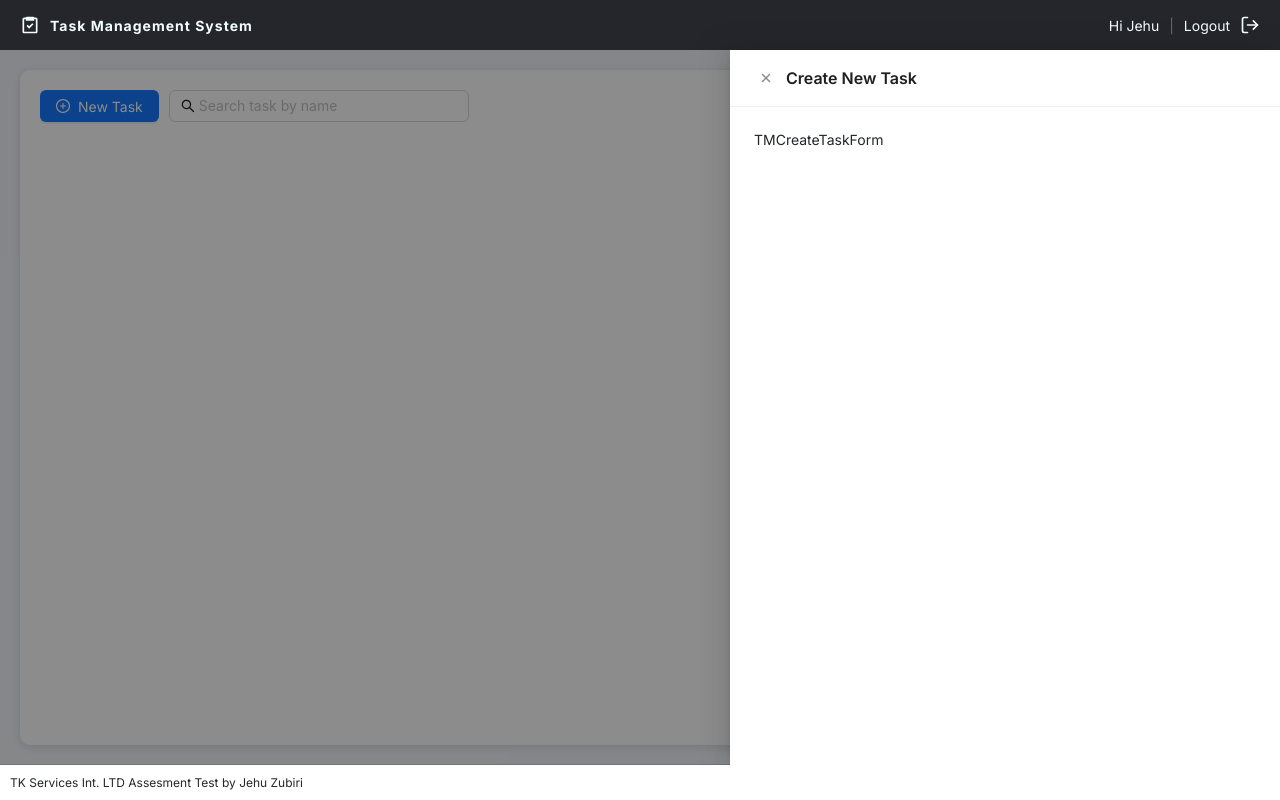
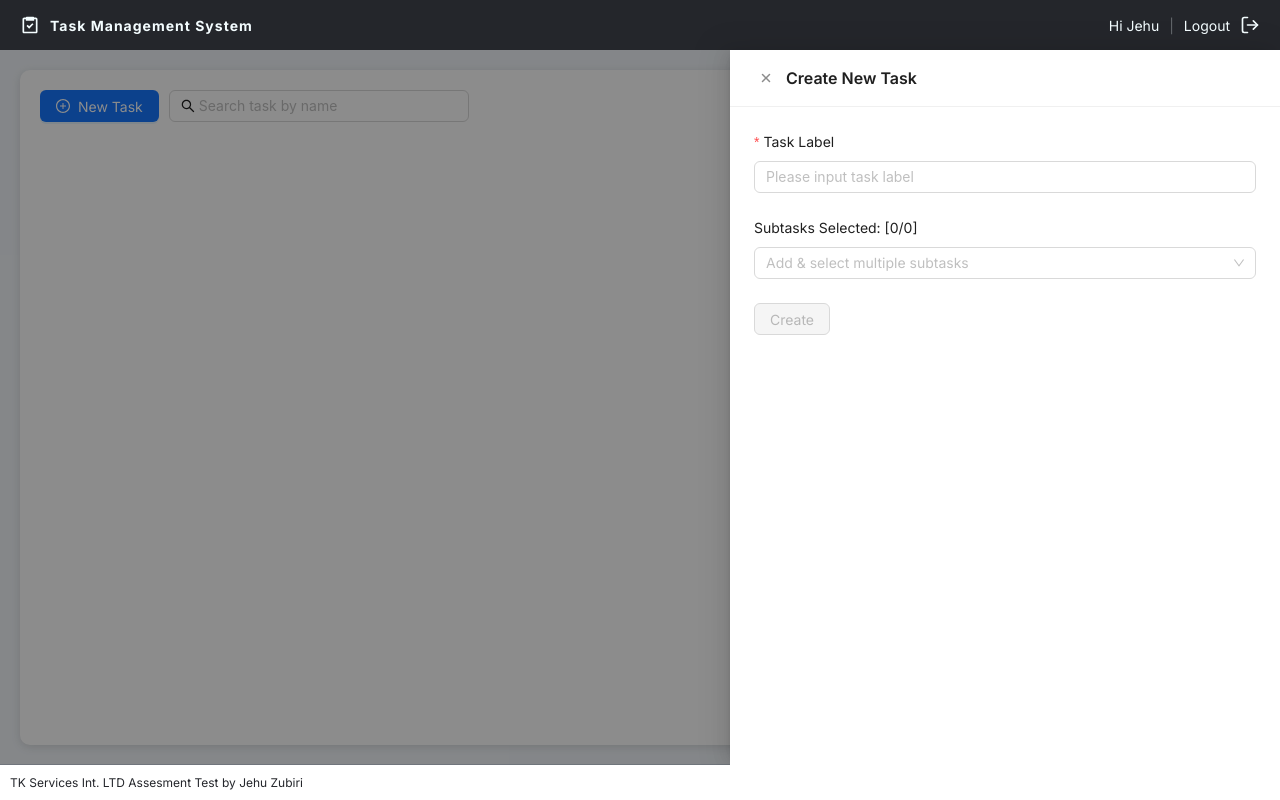
Before and after one commit to jehuzubiri/proj_task-mngt-system, a React (Create React App) app: page /main in a window 1280 px wide. Both pictures are taken after a click on the button "New Task". Built offline with nearby package versions, Linux system fonts and the light colour scheme.

Commit message:
✅ DONE Store Create Task

```diff
--- a/src/components/taskmngt/TaskMngt.tsx
+++ b/src/components/taskmngt/TaskMngt.tsx
@@ -1,11 +1,16 @@
 import React, { useEffect, useState } from "react";
 
 //PLUGINS
-import { useSelector } from "react-redux";
 import { useNavigate } from "react-router-dom";
+import { Button, Form } from "antd";
+
+//REDUX
+import { useSelector, useDispatch } from "react-redux";
+import { addTask } from "../../store/feature/tasksSlice";
 
 //HELPERS
-import { DrawerConfigType } from "@/helpers/Model";
+import { DrawerConfigType, TaskDetails } from "@/helpers/Model";
+import { getDateTimeNow } from "../../helpers/General";
 
 //COMPONENTS
 import TMHeader from "./main/TMHeader";
@@ -15,26 +20,63 @@ import TMCreateTaskForm from "./main/TMCreateTaskForm";
 
 const TaskMngt: React.FC = () => {
   //plugins
+  const dispatch = useDispatch();
   const navigate = useNavigate();
+  const [form] = Form.useForm();
 
   //retux store
   const { isLoggedin } = useSelector((state: any) => state.accountstore);
 
   //states
   const [descending, setDescending] = useState<boolean>(true);
+  const [stName, setStName] = useState<string>("");
+  const [stItems, setStItems] = useState<string[]>([]);
   const [drawerConfig, setDrawerConfig] = useState<DrawerConfigType>({
     isOpen: false,
     fType: "addform",
     title: "Create New Task",
   });
+  const [formData, setFormData] = useState<TaskDetails>({
+    key: "",
+    dateCreated: "",
+    title: "",
+    status: "todo",
+    subtasks: [],
+    imgatt: [],
+  });
 
   //functions
   const drawerOnClose = () => {
+    setStName("");
+    setStItems([]);
+    setFormData({
+      key: "",
+      dateCreated: "",
+      title: "",
+      status: "todo",
+      subtasks: [],
+      imgatt: [],
+    });
+    form.resetFields();
     setDrawerConfig({
       isOpen: false,
       fType: drawerConfig.fType,
       title: drawerConfig.title,
     });
+  };
+
+  const onFinish = () => {
+    const { title, subtasks, imgatt } = formData;
+    const newData: TaskDetails = {
+      key: `maintask~${Date.now()}`,
+      title,
+      dateCreated: getDateTimeNow(),
+      status: "todo",
+      imgatt,
+      subtasks,
+    };
+    dispatch(addTask(newData));
+    drawerOnClose();
   };
 
   //eff
@@ -54,7 +96,31 @@ const TaskMngt: React.FC = () => {
           />
         </div>
         <TMDrawer drawerConfig={drawerConfig} drawerOnClose={drawerOnClose}>
-          <TMCreateTaskForm />
+          {drawerConfig.fType === "addform" ? (
+            <>
+              <TMCreateTaskForm
+                form={form}
+                formData={formData}
+                setFormData={setFormData}
+                onFinish={onFinish}
+                stName={stName}
+                setStName={setStName}
+                stItems={stItems}
+                setStItems={setStItems}
+              />
+              <div className="footeraction">
+                <Button
+                  disabled={!formData.title.length}
+                  type="primary"
+                  onClick={() => form.submit()}
+                >
+                  Create
+                </Button>
+              </div>
+            </>
+          ) : (
+            <p>Deleted Lists</p>
+          )}
         </TMDrawer>
       </div>
     </section>
--- a/src/components/taskmngt/main/TMContentActions.tsx
+++ b/src/components/taskmngt/main/TMContentActions.tsx
@@ -28,6 +28,13 @@ const TMContentActions: React.FC<{
   const { searchInput } = useSelector((state: any) => state.tasksstore);
 
   //functions
+  const handleOpenDrawer = (fType: "addform" | "trashbin", title: string) => {
+    setDrawerConfig({
+      isOpen: true,
+      fType,
+      title,
+    });
+  };
 
   return (
     <div className="tmbc_actions d-flex-row_center-between">
@@ -36,11 +43,7 @@ const TMContentActions: React.FC<{
           icon={<PlusCircleOutlined />}
           type="primary"
           onClick={() => {
-            setDrawerConfig({
-              isOpen: true,
-              fType: "addform",
-              title: "Create New Task",
-            });
+            handleOpenDrawer("addform", "Create New Task");
           }}
         >
           New Task
@@ -64,11 +67,7 @@ const TMContentActions: React.FC<{
           icon={<DeleteOutlined />}
           type="link"
           onClick={() => {
-            setDrawerConfig({
-              isOpen: true,
-              fType: "trashbin",
-              title: "Recently Deleted Tasks",
-            });
+            handleOpenDrawer("trashbin", "Recently Deleted Tasks");
           }}
         >
           Deleted Tasks
--- a/src/components/taskmngt/main/TMCreateTaskForm.tsx
+++ b/src/components/taskmngt/main/TMCreateTaskForm.tsx
@@ -1,10 +1,163 @@
-import React from "react";
+import React, { useRef, useState } from "react";
 
-const TMCreateTaskForm: React.FC = () => {
+//HELPERS
+import { SubTaskDetails, TaskDetails } from "@/helpers/Model";
+
+//PLUGINS
+import { PlusOutlined } from "@ant-design/icons";
+import { FormInstance } from "antd";
+import { Form, Input, Tag, Select, Space, Button, Divider } from "antd";
+import type { CustomTagProps } from "rc-select/lib/BaseSelect";
+
+const TMCreateTaskForm: React.FC<{
+  form: FormInstance<any>;
+  formData: TaskDetails;
+  setFormData: React.Dispatch<React.SetStateAction<TaskDetails>>;
+  onFinish: () => void;
+  stName: string;
+  setStName: React.Dispatch<React.SetStateAction<string>>;
+  stItems: string[];
+  setStItems: React.Dispatch<React.SetStateAction<string[]>>;
+}> = ({
+  form,
+  formData,
+  setFormData,
+  onFinish,
+  stName,
+  setStName,
+  stItems,
+  setStItems,
+}) => {
+  //plugins
+  const inputRef = useRef<any>(null);
+
+  //states
+  const required: { required: boolean; message: string } = {
+    required: true,
+    message: "This field is required.",
+  };
+
+  //functions
+  const onNameChange = (event: any) => {
+    event.preventDefault();
+    setStName(event.target.value);
+  };
+
+  const addItem = (e: any): void => {
+    e.preventDefault();
+    if (stName === "") return;
+    setStItems([...stItems, stName]);
+    setStName("");
+    setTimeout(() => {
+      inputRef.current?.focus();
+    }, 0);
+  };
+
+  //custom components
+  const tagRender = (props: CustomTagProps) => {
+    const { label, value, closable, onClose } = props;
+    const onPreventMouseDown = (event: React.MouseEvent<HTMLSpanElement>) => {
+      event.preventDefault();
+      event.stopPropagation();
+    };
+    return (
+      <Tag
+        color="blue"
+        onMouseDown={onPreventMouseDown}
+        closable={closable}
+        onClose={onClose}
+        style={{ margin: 3 }}
+      >
+        {label}
+      </Tag>
+    );
+  };
+
   return (
-    <div>
-      <p>TMCreateTaskForm</p>
-    </div>
+    <Form
+      name="createusergroup"
+      form={form}
+      layout="vertical"
+      initialValues={{}}
+      autoComplete="off"
+      onFinish={onFinish}
+    >
+      <Form.Item label="Task Label" name="title" rules={[required]}>
+        <Input
+          placeholder="Please input task label"
+          value={formData.title}
+          onChange={(e) => {
+            const title = e.target.value;
+            setFormData({
+              ...formData,
+              title,
+            });
+          }}
+        />
+      </Form.Item>
+      <Form.Item
+        label={`Subtasks Selected: [${formData.subtasks.length}/${stItems.length}]`}
+        name="subtasks"
+      >
+        <Select
+          placeholder="Add & select multiple subtasks"
+          mode="multiple"
+          // maxTagCount="responsive"
+          showSearch
+          tagRender={tagRender}
+          dropdownRender={(menu) => (
+            <>
+              {menu}
+              <Divider
+                style={{
+                  margin: "8px 0",
+                }}
+              />
+              <Space
+                style={{
+                  padding: "0 8px 4px",
+                }}
+              >
+                <Input
+                  placeholder="Please enter task"
+                  ref={inputRef}
+                  value={stName}
+                  onChange={onNameChange}
+                  maxLength={300}
+                />
+                <Button type="text" icon={<PlusOutlined />} onClick={addItem}>
+                  Add Subtask Item
+                </Button>
+              </Space>
+            </>
+          )}
+          options={stItems.map((item) => ({
+            label: item,
+            value: item,
+          }))}
+          onChange={(subT: string[]) => {
+            const newData: SubTaskDetails[] = [];
+            if (subT.length) {
+              subT.forEach((title, idx) => {
+                newData.push({
+                  isDone: false,
+                  key: `subtask~${Date.now()}~${idx}`,
+                  title,
+                });
+              });
+              setFormData({
+                ...formData,
+                subtasks: newData,
+              });
+            } else
+              setFormData({
+                ...formData,
+                subtasks: [],
+              });
+          }}
+        />
+      </Form.Item>
+    </Form>
   );
 };
 
--- /dev/null
+++ b/src/helpers/General.ts
@@ -0,0 +1,27 @@
+export const months = [
+  "January",
+  "February",
+  "March",
+  "April",
+  "May",
+  "June",
+  "July",
+  "August",
+  "September",
+  "October",
+  "November",
+  "December",
+];
+
+export const getDateTimeNow = (): string => {
+  var currentdate = new Date();
+  var hours = currentdate.getHours();
+  var minutes = currentdate.getMinutes();
+  var ampm = hours >= 12 ? "PM" : "AM";
+  hours = hours % 12;
+  hours = hours ? hours : 12; // the hour '0' should be '12'
+  minutes = minutes < 10 ? 0 + minutes : minutes;
+  var strTime = hours + ":" + minutes + " " + ampm;
+  const monthNow = months[currentdate.getMonth()];
+  return `${strTime} ${monthNow} ${currentdate.getDate()}, ${currentdate.getFullYear()}`;
+};
--- a/src/helpers/Model.ts
+++ b/src/helpers/Model.ts
@@ -41,14 +41,13 @@ export interface TaskDetails {
   key: string; //maintask~date
   dateCreated: string;
   title: string;
-  status: string;
+  status: "todo" | "inprog" | "completed";
   subtasks: SubTaskDetails[];
   imgatt: ImgDetails[];
 }
 
 export type TaskInitStateType = {
   taskList: TaskDetails[];
-  taskDetails: TaskDetails | {};
   taskTrash: TaskDetails[];
   taskSelKeys: string[];
   searchInput: string;
--- a/src/store/feature/tasksSlice.ts
+++ b/src/store/feature/tasksSlice.ts
@@ -3,7 +3,6 @@ import { TaskDetails, TaskInitStateType } from "@/helpers/Model";
 
 const initialState: TaskInitStateType = {
   taskList: [],
-  taskDetails: {},
   taskTrash: [],
   taskSelKeys: [],
   searchInput: "",
```
